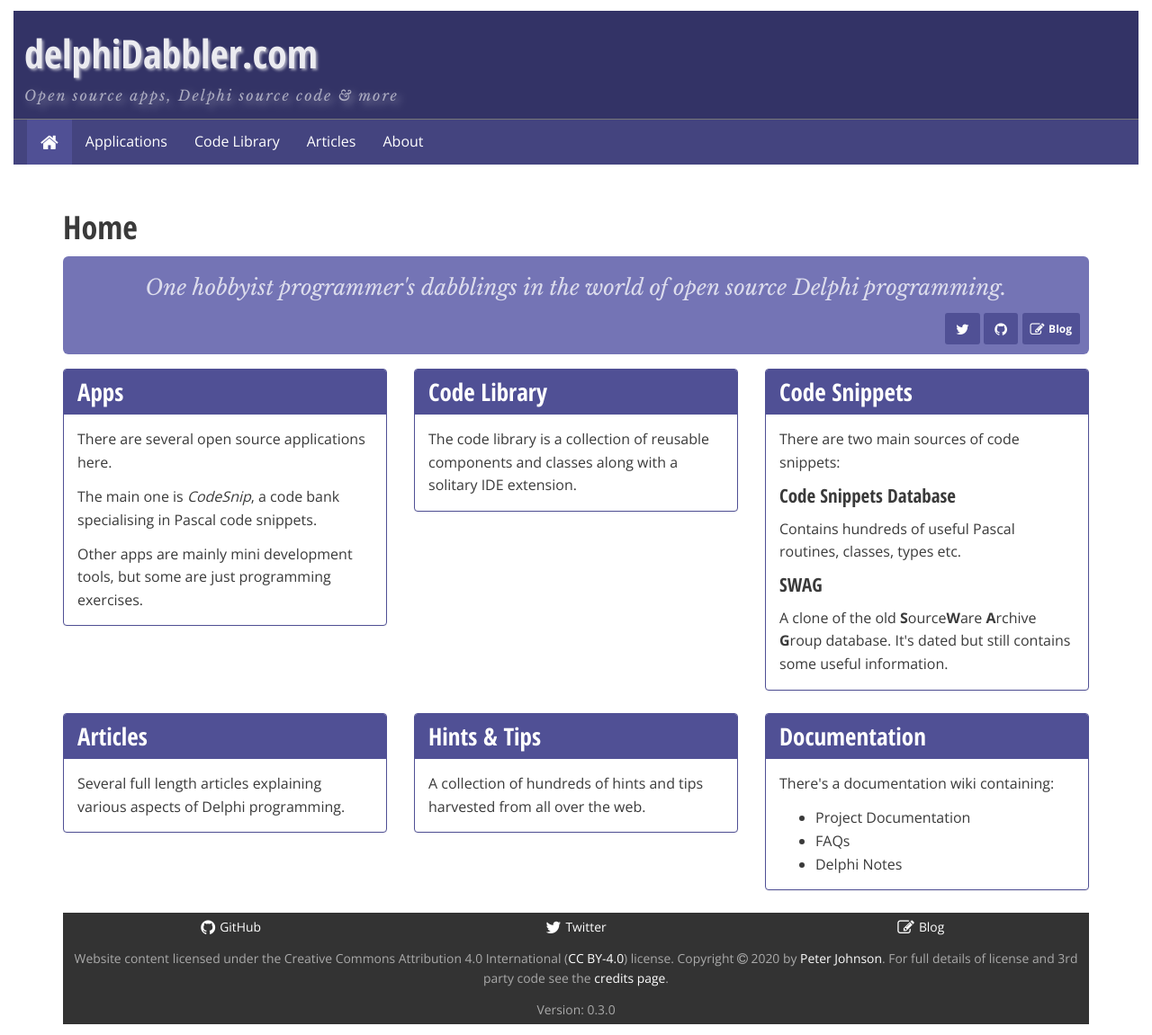
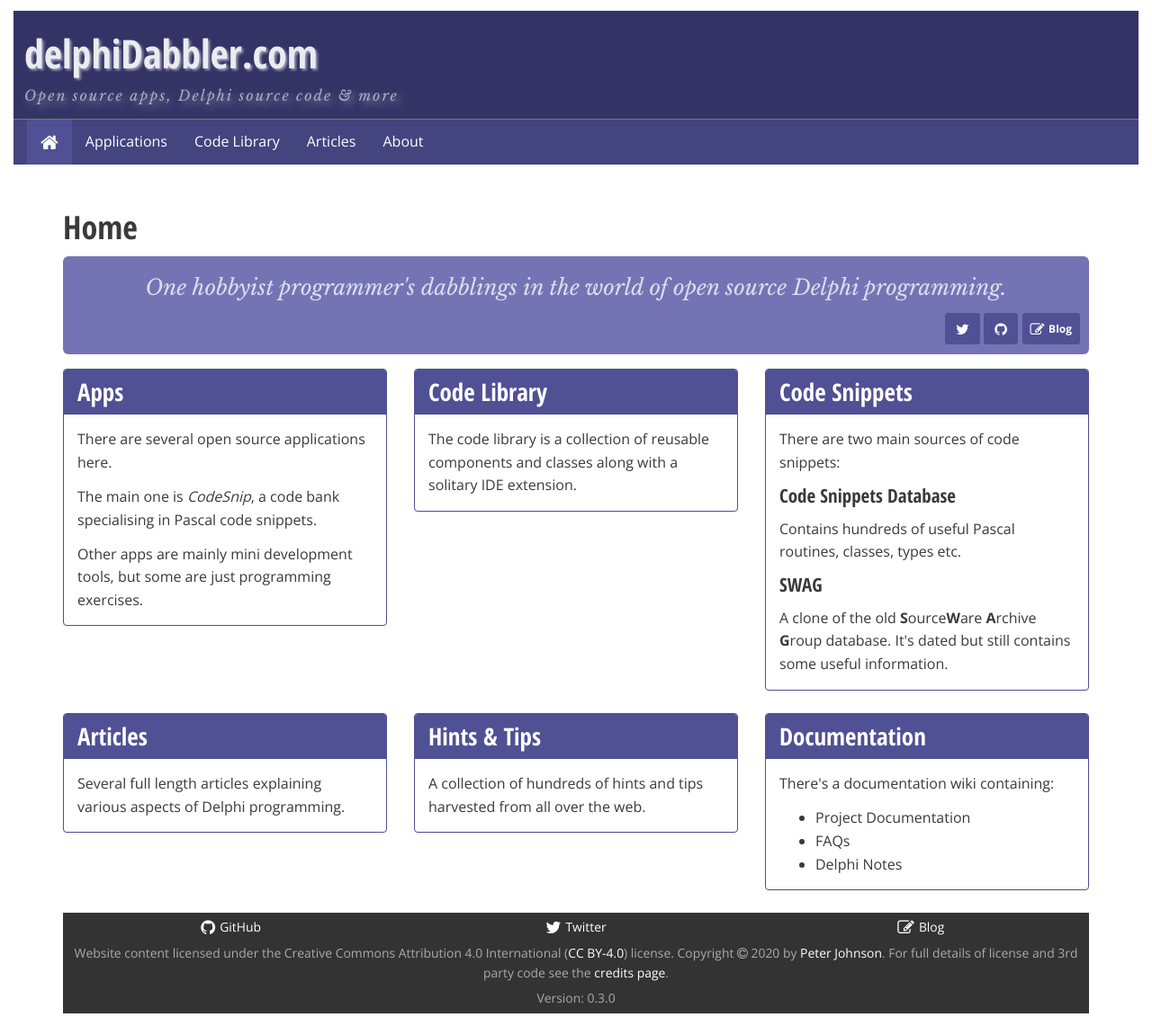
Before and after one commit to delphidabbler/delphidabbler.github.io, a Jekyll site: the page built from index.html, in a window 1280 px wide. Shown: the whole page at 90% size. Built offline with Jekyll 4.4.1, drawn with Linux system fonts in a browser that asks for light colours; nearby versions of some CDN libraries.

Commit message:
Reduce paragraph spacing in page footer

```diff
--- a/_sass/_dd-custom-styles.scss
+++ b/_sass/_dd-custom-styles.scss
@@ -178,6 +178,11 @@
     color: $pagefoot-link-color;
   }
 
+  p {
+    margin-top: 0;
+    margin-bottom: ($line-height-computed ) / 4;
+  }
+
   .pagefoot-links,
   .pagefoot-credits  {
     @extend .text-center;
```
